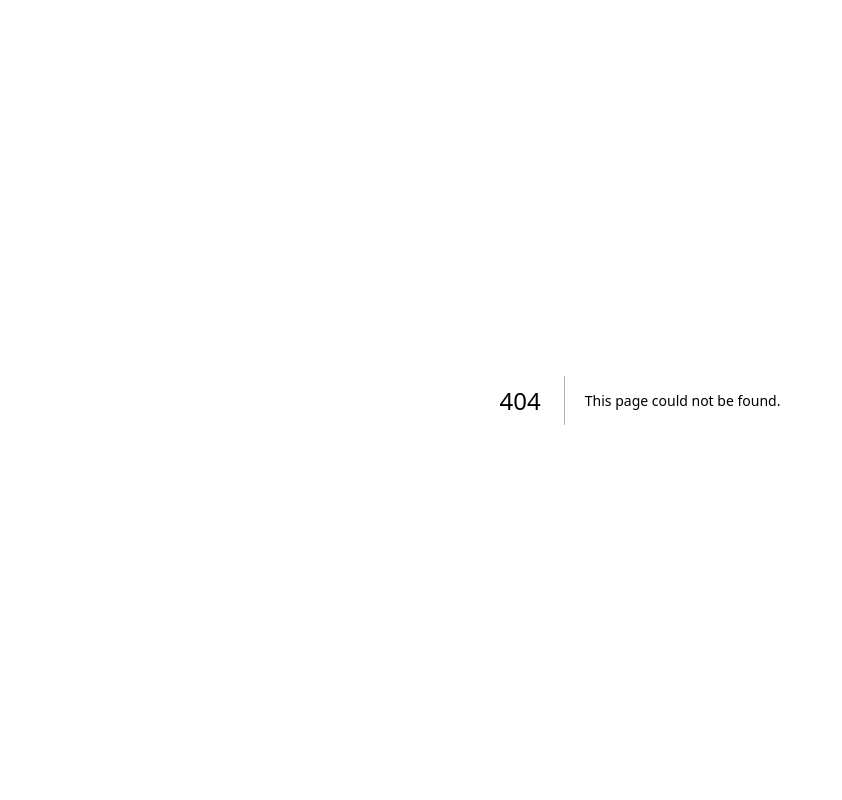
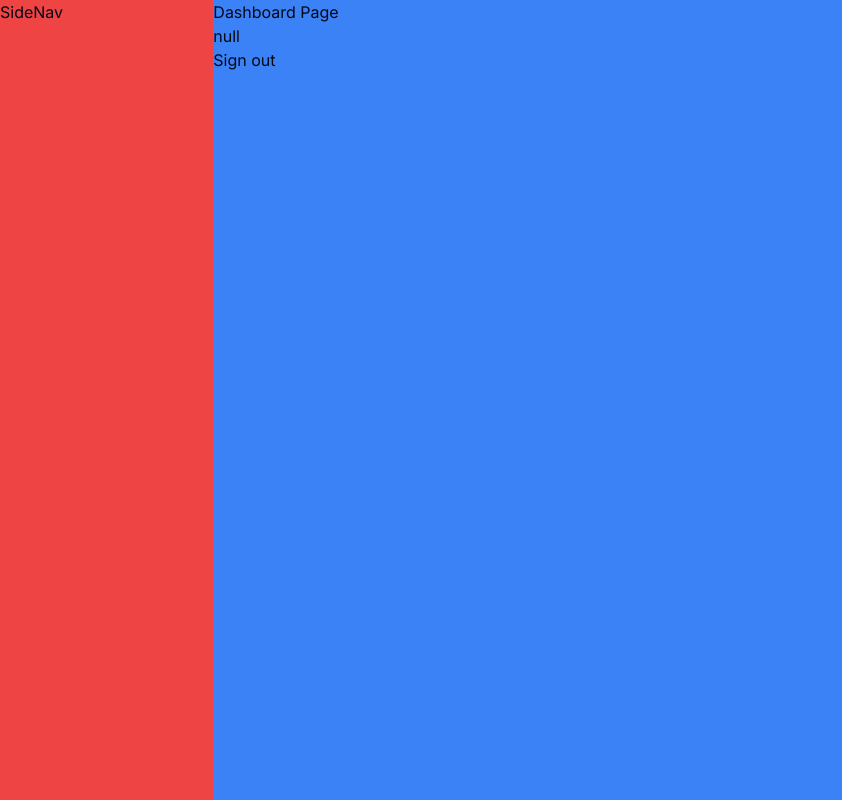
Before and after one commit to ChrisMungiria/issue-tracker, a Next.js app: page /dashboard in a window 1280 px wide. Before the commit this address had no page. Shown: the whole page, without its empty margins (0-842 px from the left). Built offline with nearby package versions, Linux system fonts and the light colour scheme; no server answers.

Commit message:
feat: Dashboard layout

```diff
--- /dev/null
+++ b/app/(protected)/dashboard/layout.tsx
@@ -0,0 +1,17 @@
+import SideNav from "@/components/dashboard/sidenav";
+import React from "react";
+
+const DashboardLayout = ({
+  children,
+}: Readonly<{
+  children: React.ReactNode;
+}>) => {
+  return (
+    <section className="w-screen h-screen bg-red-500 flex">
+      <SideNav />
+      <div className="w-full h-full bg-blue-500">{children}</div>
+    </section>
+  );
+};
+
+export default DashboardLayout;
--- /dev/null
+++ b/app/(protected)/dashboard/page.tsx
@@ -0,0 +1,22 @@
+import { auth, signOut } from "@/auth";
+
+const DashboardPage = async () => {
+  const session = await auth();
+
+  return (
+    <div>
+      <p>Dashboard Page</p>
+      {JSON.stringify(session)}
+      <form
+        action={async () => {
+          "use server";
+          await signOut();
+        }}
+      >
+        <button type="submit">Sign out</button>
+      </form>
+    </div>
+  );
+};
+
+export default DashboardPage;
--- /dev/null
+++ b/components/dashboard/sidenav.tsx
@@ -0,0 +1,7 @@
+import React from "react";
+
+const SideNav = () => {
+  return <div className="w-64 h-full bg-red-500">SideNav</div>;
+};
+
+export default SideNav;
--- a/routes.ts
+++ b/routes.ts
@@ -24,4 +24,4 @@ export const apiAuthPrefix = "/api/auth/";
  * @type {string}
  */
 
-export const DEFAULT_LOGIN_REDIRECT = "/settings";
+export const DEFAULT_LOGIN_REDIRECT = "/dashboard";
```
